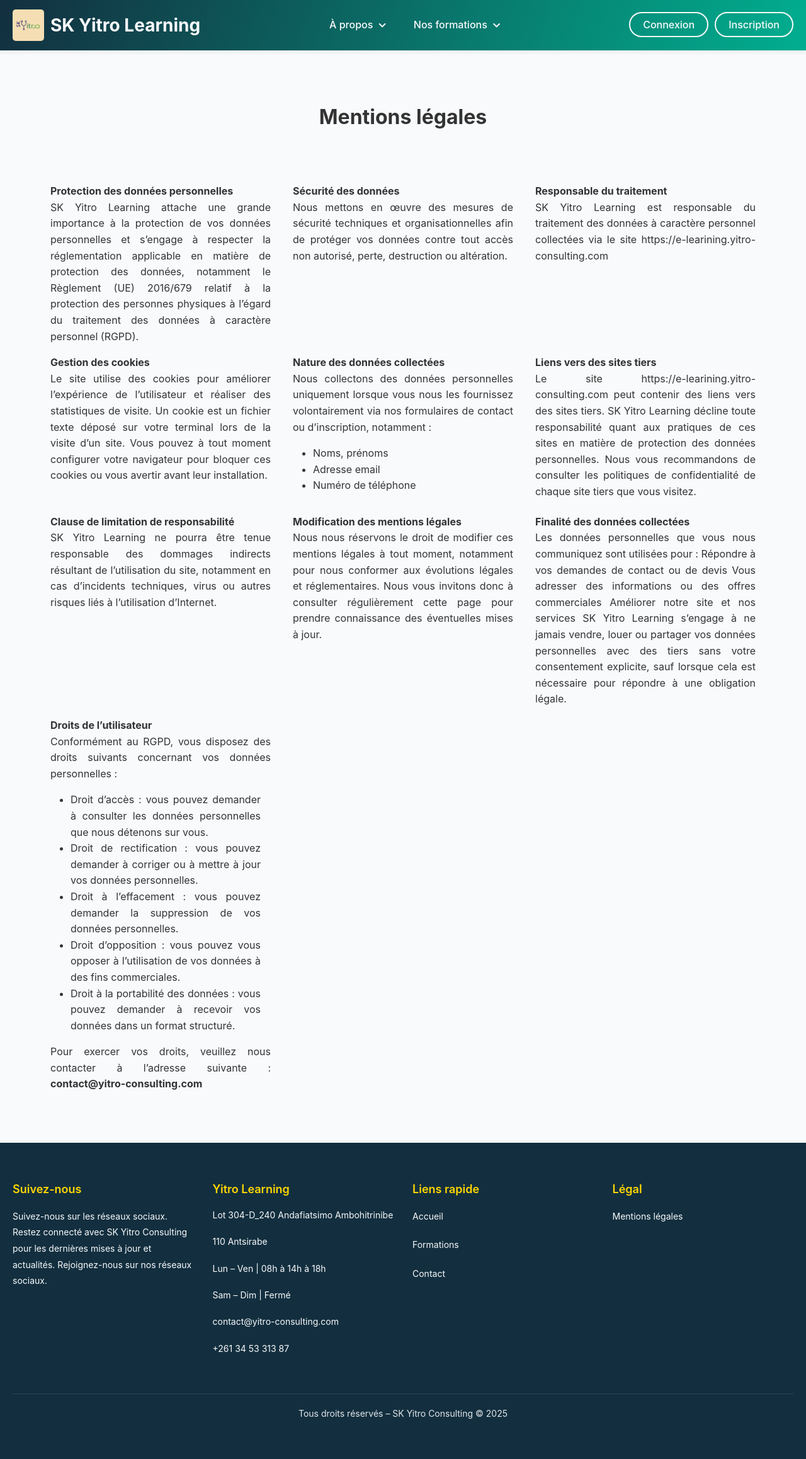
After one commit to MaminirinaEdwino/Yitro_copie-main, a PHP site: page /YitroLearning/page/mention-legale.php in a window 1280 px wide. The commit adds this page. Shown: the whole page at 63% size. Run offline with PHP 8.4, Linux system fonts and the light colour scheme.

Commit message:
mention legale

```diff
--- /dev/null
+++ b/asset/css/mention-legale.css
@@ -0,0 +1,19 @@
+.mention-legale-h2{
+    padding-top:10rem ;
+    text-align: center;
+}
+.mention-legale{
+    padding: 5rem;
+    display: flex;
+    flex-wrap: wrap;
+    gap: 1rem;
+    justify-content: space-between;
+    div{
+        max-width: 350px;
+        text-align: justify;
+        ul {
+            padding: 1rem;
+            padding-left:2rem;
+        }
+    }
+}
--- a/components/footer.php
+++ b/components/footer.php
@@ -38,7 +38,7 @@ require_once dirname(__DIR__).'/utils/relativeroute.php';
                 <div class="footer-column">
                     <h4>Légal</h4>
                     <ul>
-                        <li><a href="#">Mentions légales</a></li>
+                        <li><a href="<?php echo To_relative_path('page/mention-legale.php')?>">Mentions légales</a></li>
                     </ul>
                 </div>
             </div>
--- /dev/null
+++ b/page/mention-legale.php
@@ -0,0 +1,93 @@
+<!DOCTYPE html>
+<html lang="en">
+<head>
+    <meta charset="UTF-8">
+    <meta name="viewport" content="width=device-width, initial-scale=1.0">
+    <title>SK Yitro Learning - Mentions légales</title>
+    <link rel="stylesheet" href="https://cdnjs.cloudflare.com/ajax/libs/font-awesome/5.15.4/css/all.min.css">
+    <link rel="icon" href="../asset/images/Yitro consulting.png" type="image/png">
+    <link rel="stylesheet" href="../asset/css/styles/style.css">
+    <link rel="stylesheet" href="../asset/css/mention-legale.css">
+
+</head>
+<body>
+    <?php require_once('../components/header.php')?>
+    <h1 class="mention-legale-h2">Mentions légales</h1>
+    <div class="mention-legale">
+        <div>
+            <h4>Protection des données personnelles</h4>
+            <p>
+                SK Yitro Learning attache une grande importance à la protection de vos données personnelles et s’engage à respecter la réglementation applicable en matière de protection des données, notamment le Règlement (UE) 2016/679 relatif à la protection des personnes physiques à l’égard du traitement des données à caractère personnel (RGPD).
+            </p>
+        </div>
+        <div>
+            <h4>Sécurité des données</h4>
+            <p>Nous mettons en œuvre des mesures de sécurité techniques et organisationnelles afin de protéger vos données contre tout accès non autorisé, perte, destruction ou altération.</p>
+        </div>
+        <div>
+            <h4>Responsable du traitement</h4>
+            <p>SK Yitro Learning est responsable du traitement des données à caractère personnel collectées via le site https://e-learining.yitro-consulting.com</p>
+        </div>
+        <div>
+            <h4>Gestion des cookies</h4>
+            <p>Le site utilise des cookies pour améliorer l’expérience de l’utilisateur et réaliser des statistiques de visite. Un cookie est un fichier texte déposé sur votre terminal lors de la visite d’un site. Vous pouvez à tout moment configurer votre navigateur pour bloquer ces cookies ou vous avertir avant leur installation.</p>
+        </div>
+        <div>
+            <h4>Nature des données collectées</h4>
+            <p>
+                Nous collectons des données personnelles uniquement lorsque vous nous les fournissez volontairement via nos formulaires de contact ou d’inscription, notamment :
+
+                <ul>
+                    <li>Noms, prénoms</li>
+                    <li>Adresse email</li>
+                    <li>Numéro de téléphone</li>
+                </ul>
+
+            </p>
+        </div>
+        <div>
+            <h4>Liens vers des sites tiers</h4>
+            <p>Le site https://e-learining.yitro-consulting.com peut contenir des liens vers des sites tiers. SK Yitro Learning décline toute responsabilité quant aux pratiques de ces sites en matière de protection des données personnelles. Nous vous recommandons de consulter les politiques de confidentialité de chaque site tiers que vous visitez.</p>
+        </div>
+        <div>
+            <h4>Clause de limitation de responsabilité</h4>
+            <p>SK Yitro Learning ne pourra être tenue responsable des dommages indirects résultant de l’utilisation du site, notamment en cas d’incidents techniques, virus ou autres risques liés à l’utilisation d’Internet.</p>
+        </div>
+        <div>
+            <h4>Modification des mentions légales</h4>
+            <p>Nous nous réservons le droit de modifier ces mentions légales à tout moment, notamment pour nous conformer aux évolutions légales et réglementaires. Nous vous invitons donc à consulter régulièrement cette page pour prendre connaissance des éventuelles mises à jour.</p>
+        </div>
+        <div>
+            <h4>Finalité des données collectées</h4>
+            <p>
+                Les données personnelles que vous nous communiquez sont utilisées pour :
+
+    Répondre à vos demandes de contact ou de devis
+    Vous adresser des informations ou des offres commerciales
+    Améliorer notre site et nos services
+
+SK Yitro Learning s’engage à ne jamais vendre, louer ou partager vos données personnelles avec des tiers sans votre consentement explicite, sauf lorsque cela est nécessaire pour répondre à une obligation légale.
+            </p>
+        </div>
+        <div>
+            <h4>Droits de l’utilisateur</h4>
+            <p>Conformément au RGPD, vous disposez des droits suivants concernant vos données personnelles :
+                <ul>
+                    <li>Droit d’accès : vous pouvez demander à consulter les données personnelles que nous détenons sur vous.</li>
+                    <li>Droit de rectification : vous pouvez demander à corriger ou à mettre à jour vos données personnelles.</li>
+                    <li>Droit à l’effacement : vous pouvez demander la suppression de vos données personnelles.</li>
+                    <li>Droit d’opposition : vous pouvez vous opposer à l’utilisation de vos données à des fins commerciales.</li>
+                    <li>Droit à la portabilité des données : vous pouvez demander à recevoir vos données dans un format structuré.</li>
+                </ul>
+
+
+
+
+
+
+Pour exercer vos droits, veuillez nous contacter à l’adresse suivante : <b>contact@yitro-consulting.com</b></p>
+        </div>
+    </div>
+    <?php require_once('../components/footer.php')?>
+</body>
+</html>
```
